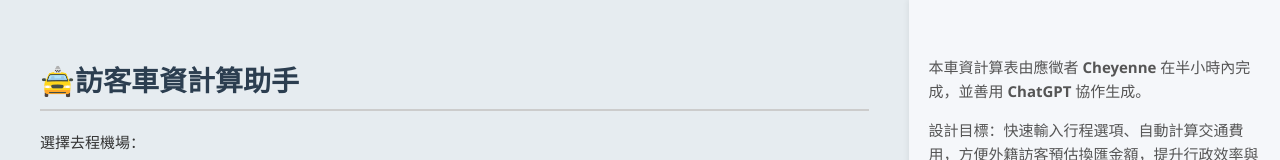
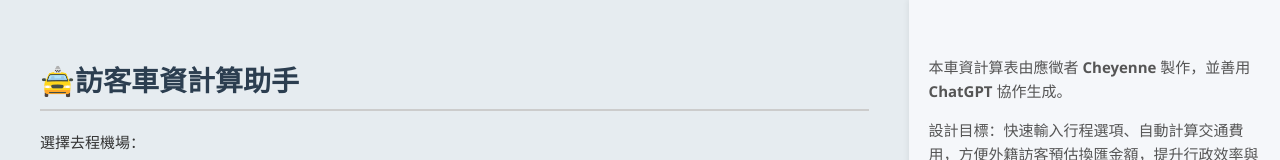
Before and after one commit to b06107014/fare-calculator, a plain HTML site: page index.html in a window 1280 px wide. Shown: the top 160 px of the page. Drawn offline with Linux system fonts and the light colour scheme.

Commit message:
Update index.html
initial commit

```diff
--- a/index.html
+++ b/index.html
@@ -131,7 +131,7 @@
   </div>
 
   <div class="sidebar">
-    <p>本車資計算表由應徵者 <strong>Cheyenne</strong> 在半小時內完成，並善用 <strong>ChatGPT</strong> 協作生成。</p>
+    <p>本車資計算表由應徵者 <strong>Cheyenne</strong> 製作，並善用 <strong>ChatGPT</strong> 協作生成。</p>
     <p>設計目標：快速輸入行程選項、自動計算交通費用，方便外籍訪客預估換匯金額，提升行政效率與準確性。</p>
     <p>本頁支援動態日曆與複選項目，使用者體驗佳、亦可應用於內部差勤、行程登記等用途。</p>
   </div>
```
